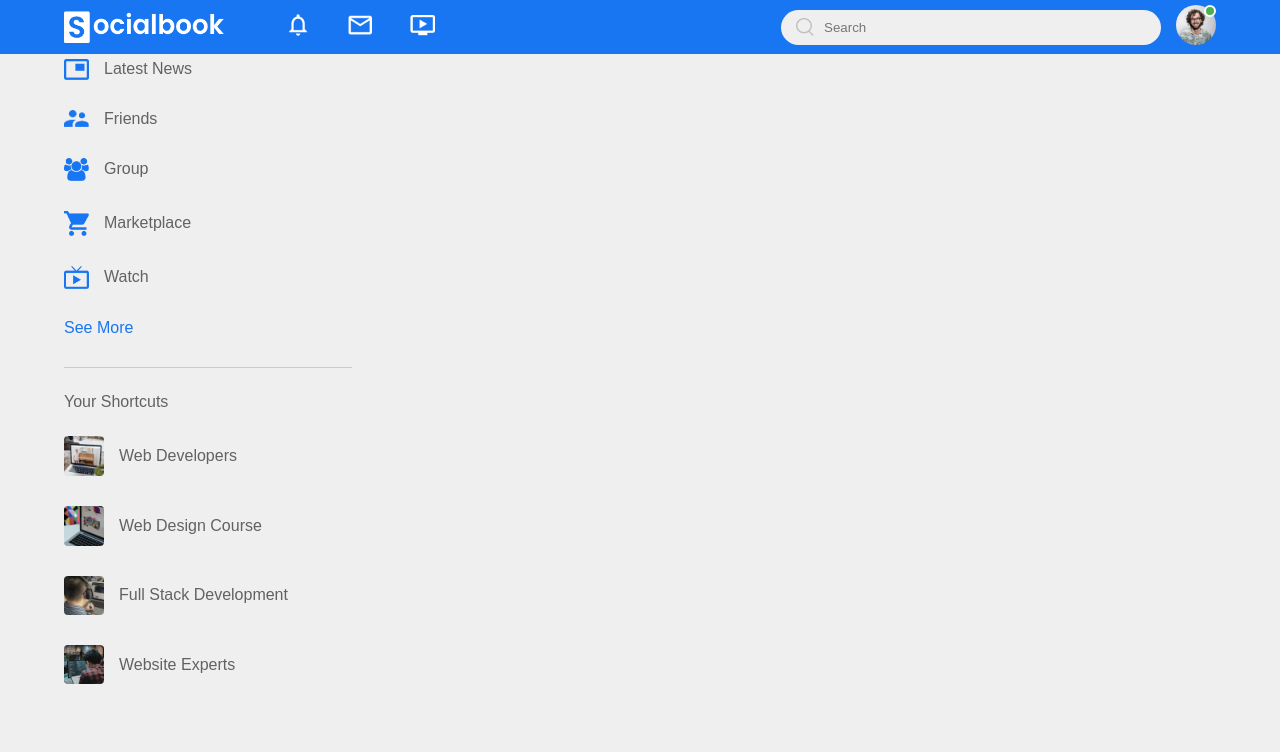
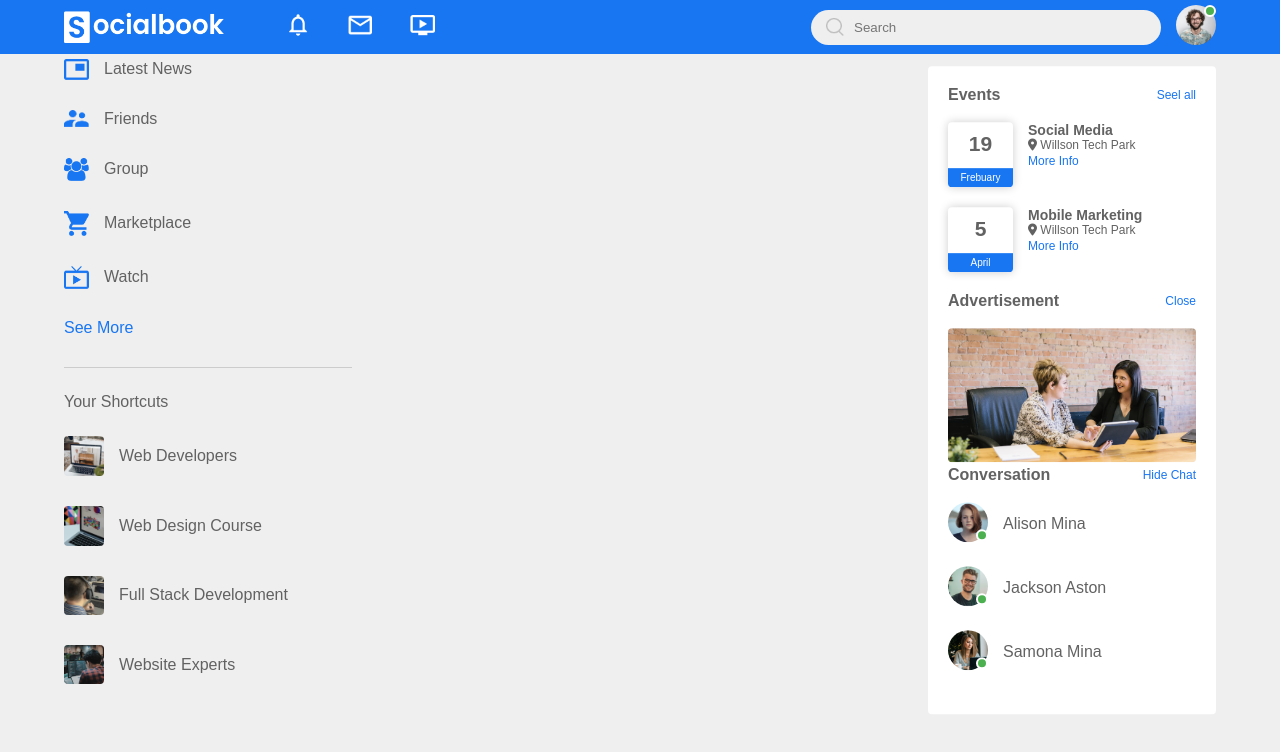
Before and after one commit to IKH-TIAR/Social-book-Facebook-clone, a plain HTML site: page index.html in a window 1280 px wide. Drawn offline with Linux system fonts and the light colour scheme.

Commit message:
right sidebar added

```diff
--- a/index.html
+++ b/index.html
@@ -5,6 +5,9 @@
     <meta charset="UTF-8">
     <meta name="viewport" content="width=device-width, initial-scale=1.0">
     <title>Social Book</title>
+    <link rel="stylesheet" href="https://cdnjs.cloudflare.com/ajax/libs/font-awesome/6.5.1/css/all.min.css"
+        integrity="sha512-DTOQO9RWCH3ppGqcWaEA1BIZOC6xxalwEsw9c2QQeAIftl+Vegovlnee1c9QX4TctnWMn13TZye+giMm8e2LwA=="
+        crossorigin="anonymous" referrerpolicy="no-referrer" />
     <link rel="stylesheet" href="style.css">
 </head>
 
@@ -47,7 +50,69 @@
             </div>
         </div>
         <div class="main-content"></div>
-        <div class="right-side-bar"></div>
+        <div class="right-side-bar">
+            <div class="sidebar-title">
+                <h4>Events</h4>
+                <a href="#">Seel all</a>
+            </div>
+
+            <div class="event">
+                <div class="left-event">
+                    <h2>19</h2>
+                    <span>Frebuary</span>
+                </div>
+                <div class="right-event">
+                    <h4>Social Media</h4>
+                    <p><i class="fa-solid fa-location-dot"></i> Willson Tech Park</p>
+                    <a href="#">More Info</a>
+                </div>
+            </div>
+
+            <div class="event">
+                <div class="left-event">
+                    <h2>5</h2>
+                    <span>April</span>
+                </div>
+                <div class="right-event">
+                    <h4>Mobile Marketing</h4>
+                    <p><i class="fa-solid fa-location-dot"></i> Willson Tech Park</p>
+                    <a href="#">More Info</a>
+                </div>
+            </div>
+
+            <div class="sidebar-title">
+                <h4>Advertisement</h4>
+                <a href="#">Close</a>
+            </div>
+            <img src="/images/advertisement.png" class="sidebar-add">
+
+            <div class="sidebar-title">
+                <h4>Conversation</h4>
+                <a href="#">Hide Chat</a>
+            </div>
+
+            <div class="online-list">
+                <div class="online">
+                    <img src="/images/member-1.png">
+                </div>
+                <p>Alison Mina</p>
+            </div>
+
+            <div class="online-list">
+                <div class="online">
+                    <img src="/images/member-2.png">
+                </div>
+                <p>Jackson Aston</p>
+            </div>
+
+            <div class="online-list">
+                <div class="online">
+                    <img src="/images/member-3.png">
+                </div>
+                <p>Samona Mina</p>
+            </div>
+
+        </div>
     </div>
 </body>
 
--- a/style.css
+++ b/style.css
@@ -2,6 +2,7 @@
     margin: 0;
     padding: 0;
     font-family: 'poppins', sans-serif;
+    box-sizing: border-box;
 }
 
 body {
@@ -105,6 +106,10 @@ nav {
     position: sticky;
     top: 70px;
     align-self: flex-start;
+    background: #fff;
+    padding: 20px;
+    border-radius: 4px;
+    color: #626262;
 }
 
 .main-content {
@@ -145,3 +150,88 @@ nav {
     color: #626262;
     font-weight: 500;
 }
+
+.sidebar-title {
+    display: flex;
+    align-items: center;
+    justify-content: space-between;
+    margin-bottom: 18px;
+}
+
+.sidebar-title h4 {
+    font-size: 16px;
+    font-weight: 600;
+}
+
+.sidebar-title a {
+    text-decoration: none;
+    color: #1876f2;
+    font-size: 12px;
+}
+
+.event {
+    display: flex;
+    font-size: 14px;
+    margin-bottom: 20px;
+}
+
+.left-event {
+    border-radius: 4px;
+    height: 65px;
+    width: 65px;
+    margin-right: 15px;
+    padding-top: 10px;
+    text-align: center;
+    position: relative;
+    overflow: hidden;
+    box-shadow: 0 0 10px rgba(0, 0, 0, 0.2);
+}
+
+.event p {
+    font-size: 12px;
+}
+
+.event a {
+    font-size: 12px;
+    text-decoration: none;
+    color: #1876f2;
+}
+
+.left-event span {
+    background-color: #1876f2;
+    width: 100%;
+    position: absolute;
+    left: 0;
+    bottom: 0;
+    color: #fff;
+    padding: 4px 0;
+    font-size: 10px;
+}
+
+.sidebar-add {
+    width: 100%;
+    border-bottom: 20px;
+    border-radius: 4px;
+}
+
+.online-list {
+    display: flex;
+    align-items: center;
+    margin-bottom: 20px;
+}
+
+.online-list .online img {
+    width: 40px;
+    border-radius: 50%;
+}
+
+.online-list .online {
+    width: 40px;
+    margin-right: 15px;
+    border-radius: 50%;
+}
+
+.online-list .online::after {
+    top: unset;
+    bottom: 5px;
+}
```
